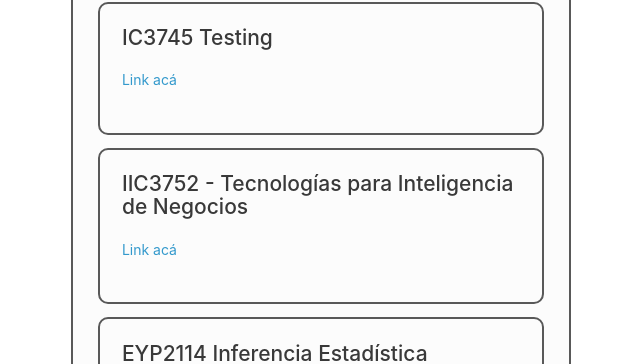
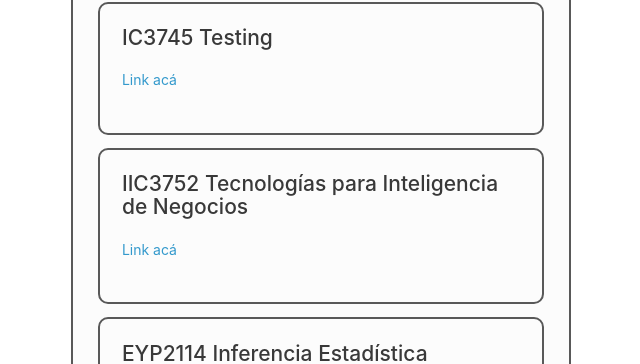
Before and after one commit to capitulo-acm-puc/capitulo-acm-puc.github.io, a Jekyll site: the page built from 6-grupos_y_canales.md, in a window 1280 px wide and 900 px high, scrolled down 8123 px. Shown: the part 89-453 px from the top of the window, without its empty margins (535-1175 px from the left). Built offline with Jekyll 4.4.1, drawn with Linux system fonts in a browser that asks for light colours; some of the changed text lies outside the part shown.

```diff
--- a/6-grupos_y_canales.md
+++ b/6-grupos_y_canales.md
@@ -217,7 +217,7 @@ Grupo de Compra y Venta de artículos
 </div>
 
 <div class="grupo">
-## IIC2733 - Modelos de Procesos
+## IIC2733 Modelos de Procesos
 [Link acá](https://t.me/IIC2733)
 </div>
 
@@ -282,7 +282,7 @@ Grupo de Compra y Venta de artículos
 </div>
 
 <div class="grupo">
-## IIC3752 - Tecnologías para Inteligencia de Negocios
+## IIC3752 Tecnologías para Inteligencia de Negocios
 [Link acá](https://t.me/joinchat/QLZh2xJc3Bo4NzVh)
 </div>
 
```
